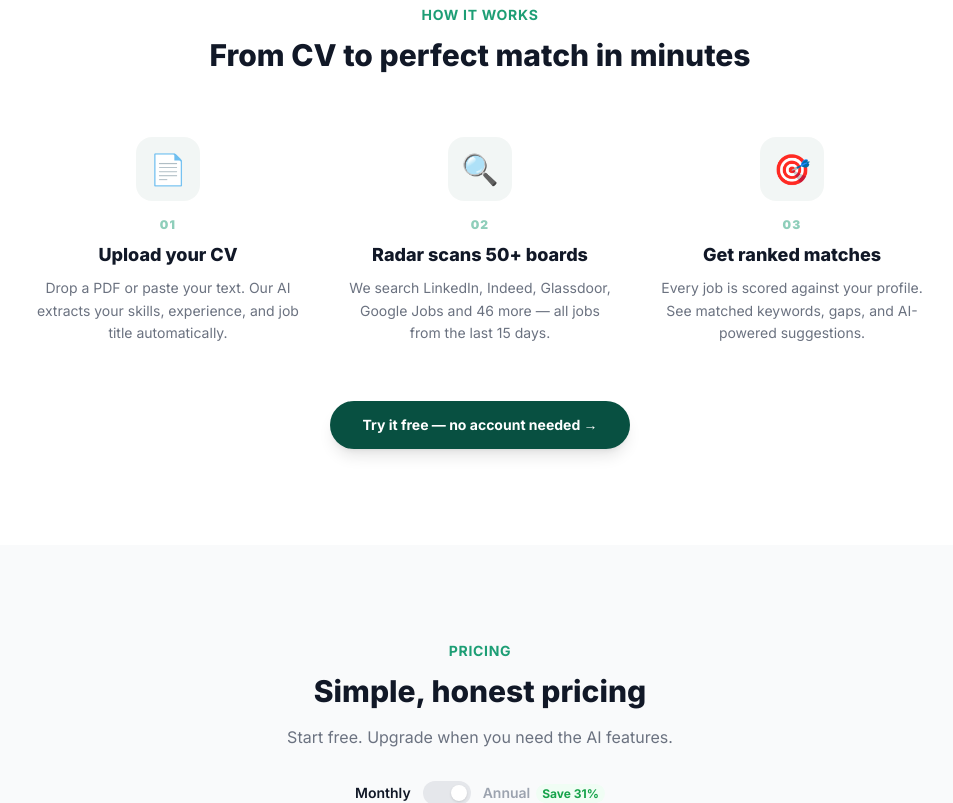
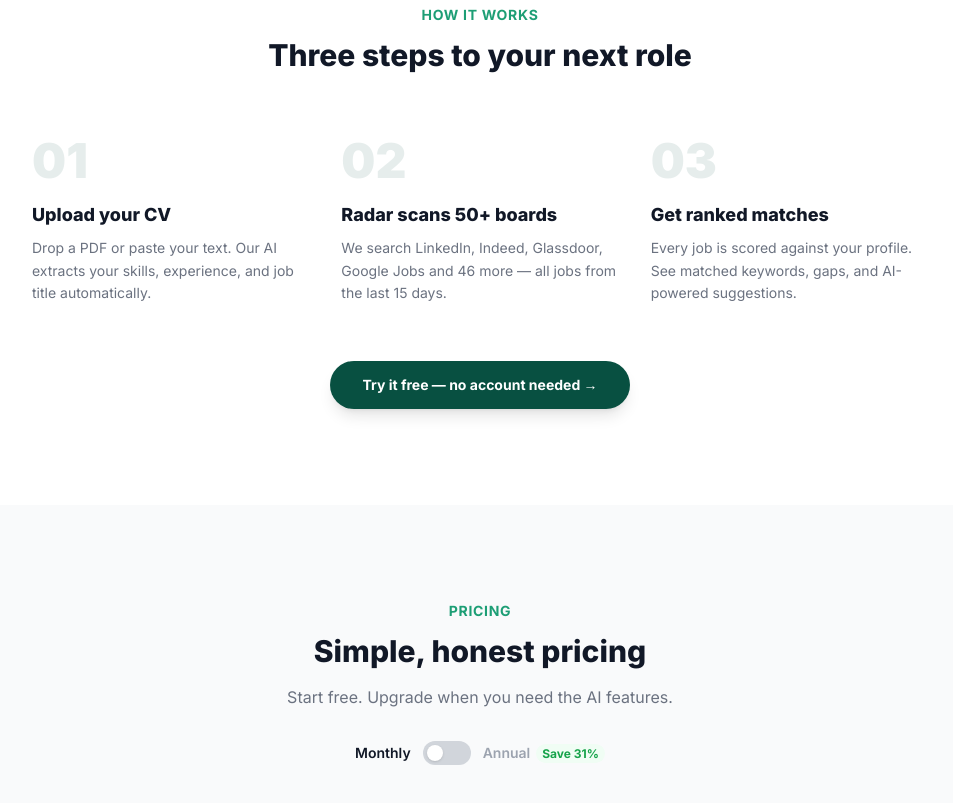
Before and after one commit to Aitibour/radarjobs-co, a Next.js app in the folder frontend/: page / in a window 1280 px wide. Shown: the part 760-1563 px from the top of the page, without its empty margins (160-1113 px from the left). Built offline with nearby package versions, Linux system fonts and the light colour scheme; no server answers.

Commit message:
fix: pro-style how it works, fix toggle switch

```diff
--- a/frontend/app/page.tsx
+++ b/frontend/app/page.tsx
@@ -178,34 +178,28 @@ export default function LandingPage() {
       <div className="py-24 px-8 bg-white">
         <div className="max-w-4xl mx-auto">
           <p className="text-teal-mid text-sm font-bold uppercase tracking-wider text-center mb-3">How it works</p>
-          <h2 className="text-3xl font-extrabold text-gray-900 text-center mb-16">From CV to perfect match in minutes</h2>
+          <h2 className="text-3xl font-extrabold text-gray-900 text-center mb-16">Three steps to your next role</h2>
 
-          <div className="grid md:grid-cols-3 gap-10">
+          <div className="grid md:grid-cols-3 gap-8">
             {[
               {
                 n: '01',
-                icon: '📄',
                 title: 'Upload your CV',
                 desc: 'Drop a PDF or paste your text. Our AI extracts your skills, experience, and job title automatically.',
               },
               {
                 n: '02',
-                icon: '🔍',
                 title: 'Radar scans 50+ boards',
                 desc: 'We search LinkedIn, Indeed, Glassdoor, Google Jobs and 46 more — all jobs from the last 15 days.',
               },
               {
                 n: '03',
-                icon: '🎯',
                 title: 'Get ranked matches',
                 desc: 'Every job is scored against your profile. See matched keywords, gaps, and AI-powered suggestions.',
               },
-            ].map(({ n, icon, title, desc }) => (
-              <div key={n} className="flex flex-col items-center text-center">
-                <div className="w-16 h-16 rounded-2xl bg-teal-dark/5 flex items-center justify-center text-3xl mb-4">
-                  {icon}
-                </div>
-                <span className="text-xs font-black text-teal-mid/50 tracking-widest mb-2">{n}</span>
+            ].map(({ n, title, desc }) => (
+              <div key={n} className="flex flex-col">
+                <span className="text-5xl font-black text-teal-dark/10 leading-none mb-4">{n}</span>
                 <h3 className="text-lg font-extrabold text-gray-900 mb-2">{title}</h3>
                 <p className="text-sm text-gray-500 leading-relaxed">{desc}</p>
               </div>
@@ -232,8 +226,9 @@ export default function LandingPage() {
           <div className="flex items-center justify-center gap-3 mb-10">
             <span className={`text-sm font-semibold ${!annual ? 'text-gray-900' : 'text-gray-400'}`}>Monthly</span>
             <button onClick={() => setAnnual(!annual)}
-              className={`relative w-12 h-6 rounded-full transition-colors ${annual ? 'bg-teal-mid' : 'bg-gray-200'}`}>
-              <span className={`absolute top-1 w-4 h-4 bg-white rounded-full shadow transition-transform ${annual ? 'translate-x-7' : 'translate-x-1'}`}/>
+              className={`relative w-12 h-6 rounded-full transition-colors duration-200 ${annual ? 'bg-teal-mid' : 'bg-gray-300'}`}>
+              <span className="absolute top-1 w-4 h-4 bg-white rounded-full shadow transition-all duration-200"
+                style={{ left: annual ? '26px' : '4px' }}/>
             </button>
             <span className={`text-sm font-semibold ${annual ? 'text-gray-900' : 'text-gray-400'}`}>
               Annual
```
